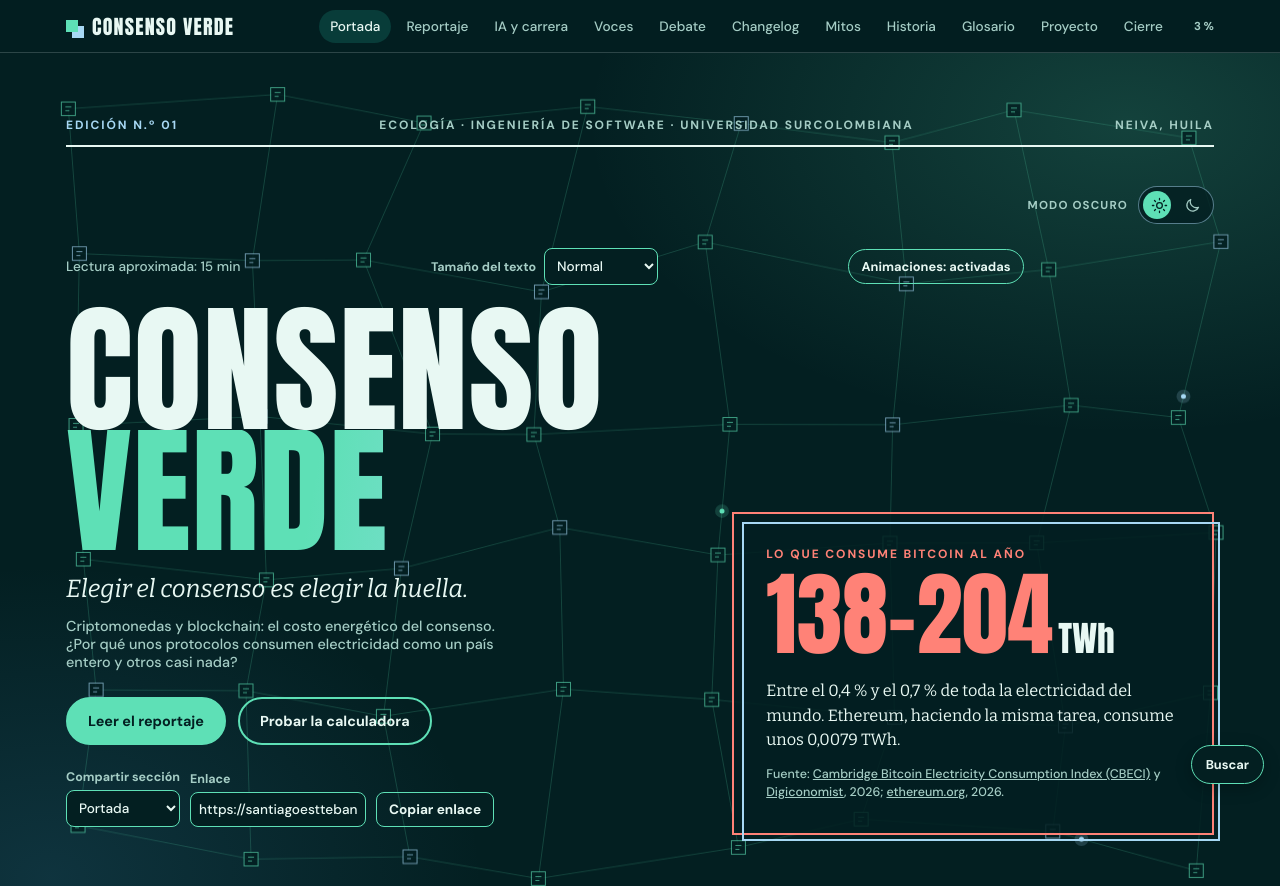
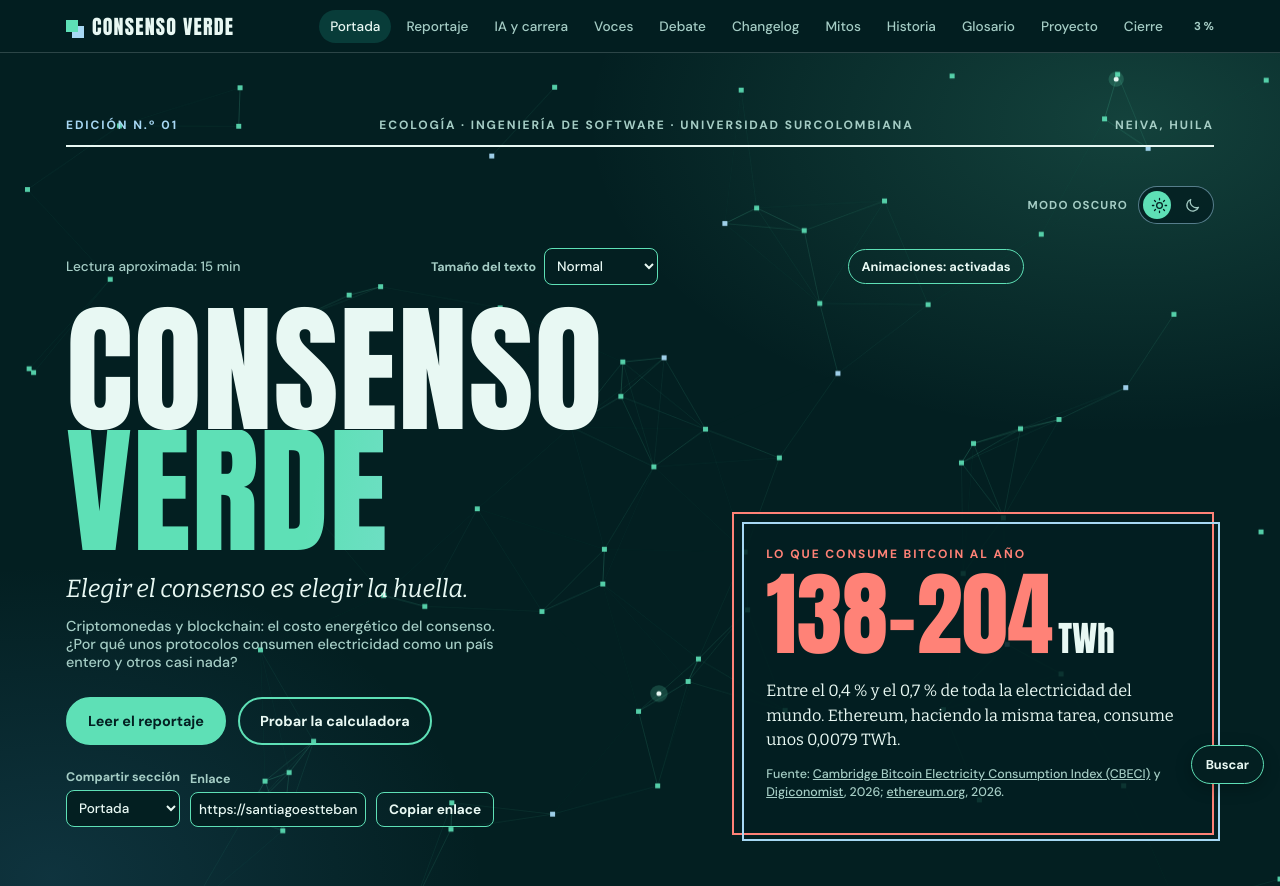
Before and after one commit to SantiagoEstteban/PeriodicoEcologico, a plain HTML site: page index.html in a window 1280 px wide. Shown: the top 886 px of the page. Drawn offline with nearby package versions, Linux system fonts and the light colour scheme.

Commit message:
Update index.html

```diff
--- a/index.html
+++ b/index.html
@@ -1267,57 +1267,36 @@ input[aria-invalid="true"]{border-color:var(--coral-ink)}
   /* ---- red de bloques en la portada ---- */
   (function(){
     var c = $('net'); if(!c) return;
-    var ctx = c.getContext('2d'), W=0, H=0, nodes=[], links=[], pulses=[], raf=0, visible=true;
+    var ctx = c.getContext('2d'), W=0, H=0, nodes=[], pulses=[], raf=0, visible=true;
     function size(){
       var r = c.parentElement.getBoundingClientRect(), dpr = Math.min(window.devicePixelRatio||1,2);
       W = r.width; H = r.height; c.width = W*dpr; c.height = H*dpr; ctx.setTransform(dpr,0,0,dpr,0,0);
-      var cols = Math.max(2,Math.min(10,Math.round(W/160))), rows = Math.max(2,Math.min(8,Math.round(H/150)));
-      nodes = []; links = []; pulses = [];
-      for(var row=0;row<rows;row++){
-        for(var col=0;col<cols;col++){
-          var x = (col+.3+Math.random()*.4)*W/cols, y = (row+.3+Math.random()*.4)*H/rows;
-          var node = {x:x,y:y,originX:x,originY:y,vx:(Math.random()-.5)*.16,vy:(Math.random()-.5)*.16,blue:Math.random()<.35};
-          nodes.push(node);
-          if(col>0) links.push({a:nodes[nodes.length-2],b:node});
-          if(row>0) links.push({a:nodes[nodes.length-1-cols],b:node});
-        }
-      }
+      var n = Math.round(Math.min(80, W*H/15000));
+      nodes = []; for(var i=0;i<n;i++) nodes.push({x:Math.random()*W,y:Math.random()*H,vx:(Math.random()-.5)*.28,vy:(Math.random()-.5)*.28,hot:Math.random()<.2});
     }
     function frame(){
       ctx.clearRect(0,0,W,H);
-      var paused = motionPaused();
-      nodes.forEach(function(node){
-        if(!paused){
-          node.x += node.vx; node.y += node.vy;
-          if(Math.abs(node.x-node.originX)>12) node.vx *= -1;
-          if(Math.abs(node.y-node.originY)>12) node.vy *= -1;
+      var L = 150, i, j, a, b, d;
+      for(i=0;i<nodes.length;i++){ a = nodes[i]; a.x+=a.vx; a.y+=a.vy; if(a.x<0||a.x>W) a.vx*=-1; if(a.y<0||a.y>H) a.vy*=-1; }
+      for(i=0;i<nodes.length;i++){
+        a = nodes[i];
+        for(j=i+1;j<nodes.length;j++){
+          b = nodes[j]; d = Math.hypot(a.x-b.x,a.y-b.y);
+          if(d<L){
+            ctx.strokeStyle = 'rgba(94,224,182,' + (0.26*(1-d/L)) + ')'; ctx.lineWidth = 1;
+            ctx.beginPath(); ctx.moveTo(a.x,a.y); ctx.lineTo(b.x,b.y); ctx.stroke();
+            if(!motionPaused() && d<L*.6 && Math.random()<.0012 && pulses.length<16) pulses.push({a:a,b:b,t:0,hot:a.hot||b.hot});
+          }
         }
+      }
+      for(i=0;i<nodes.length;i++){ a = nodes[i]; ctx.fillStyle = a.hot ? 'rgba(167,216,244,.95)' : 'rgba(94,224,182,.9)'; ctx.fillRect(a.x-2.5,a.y-2.5,5,5); }
+      pulses = pulses.filter(function(p){
+        p.t += .022; var x = p.a.x+(p.b.x-p.a.x)*p.t, y = p.a.y+(p.b.y-p.a.y)*p.t;
+        ctx.fillStyle = p.hot ? 'rgba(167,216,244,.2)' : 'rgba(94,224,182,.2)';
+        ctx.beginPath(); ctx.arc(x,y,7+2*Math.sin(Math.PI*p.t),0,Math.PI*2); ctx.fill();
+        ctx.fillStyle = p.hot ? '#a7d8f4' : '#e8f8f3'; ctx.beginPath(); ctx.arc(x,y,2.5,0,Math.PI*2); ctx.fill(); return p.t<1;
       });
-      ctx.lineWidth = 1;
-      ctx.strokeStyle = 'rgba(94,224,182,.2)';
-      links.forEach(function(link){
-        ctx.beginPath(); ctx.moveTo(link.a.x,link.a.y); ctx.lineTo(link.b.x,link.b.y); ctx.stroke();
-      });
-      nodes.forEach(function(node){
-        ctx.fillStyle = 'rgba(3,31,33,.8)';
-        ctx.strokeStyle = node.blue ? 'rgba(167,216,244,.65)' : 'rgba(94,224,182,.65)';
-        ctx.fillRect(node.x-7,node.y-7,14,14);
-        ctx.strokeRect(node.x-7,node.y-7,14,14);
-        ctx.beginPath(); ctx.moveTo(node.x-3,node.y-2); ctx.lineTo(node.x+3,node.y-2);
-        ctx.moveTo(node.x-3,node.y+2); ctx.lineTo(node.x+1,node.y+2); ctx.stroke();
-      });
-      if(!paused && links.length && Math.random()<.025 && pulses.length<10){
-        var link = links[Math.floor(Math.random()*links.length)];
-        pulses.push({a:link.a,b:link.b,t:0,blue:link.a.blue||link.b.blue});
-      }
-      pulses = pulses.filter(function(p){
-        if(!paused) p.t += .008;
-        var x = p.a.x+(p.b.x-p.a.x)*p.t, y = p.a.y+(p.b.y-p.a.y)*p.t;
-        ctx.fillStyle = p.blue ? 'rgba(167,216,244,.18)' : 'rgba(94,224,182,.18)';
-        ctx.beginPath(); ctx.arc(x,y,7,0,Math.PI*2); ctx.fill();
-        ctx.fillStyle = p.blue ? '#a7d8f4' : '#5ee0b6'; ctx.beginPath(); ctx.arc(x,y,2.5,0,Math.PI*2); ctx.fill(); return p.t<1;
-      });
-      if(!paused && visible) raf = requestAnimationFrame(frame);
+      if(!motionPaused() && visible) raf = requestAnimationFrame(frame);
     }
     size(); frame();
     addEventListener('resize', function(){ size(); if(motionPaused()) frame(); });
```
